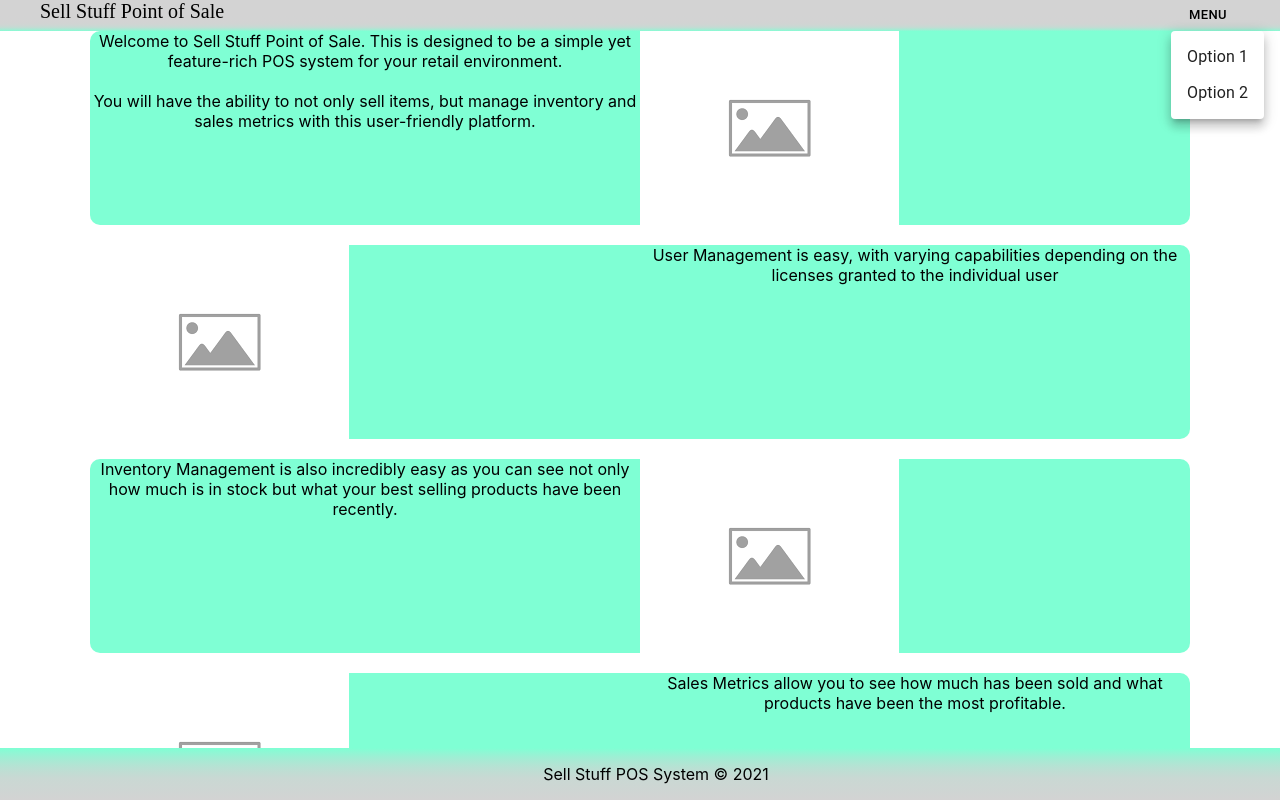
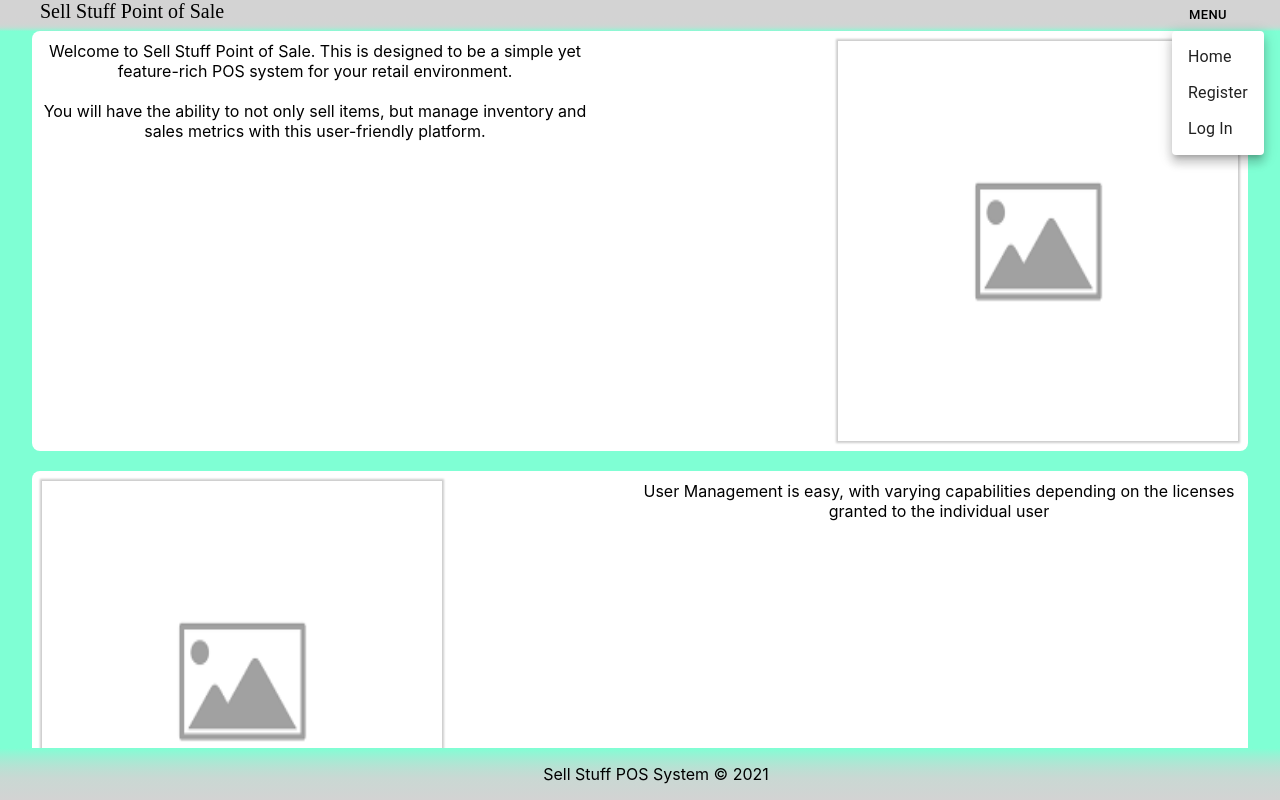
Before and after one commit to knaber4124/SellStuff, a React (Create React App) app: page / in a window 1280 px wide. Both pictures are taken after a click on the button "MENU". Shown: the top 800 px of the page. Built offline with nearby package versions, Linux system fonts and the light colour scheme.

Commit message:
menu navigation started with global user state

```diff
--- a/src/App.css
+++ b/src/App.css
@@ -3,7 +3,7 @@
 }
 
 .container {
-  max-width: 1100px;
+  background: aquamarine;
   margin: auto;
   overflow: hidden;
   padding: 0 2rem;
--- a/src/App.js
+++ b/src/App.js
@@ -4,22 +4,28 @@ import { BrowserRouter as Router, Route, Routes } from 'react-router-dom';
 import Header from '../src/components/layout/Header';
 import Footer from '../src/components/layout/Footer';
 import Home from './components/pages/Home';
+import Register from './components/pages/Register';
+import LogIn from './components/pages/LogIn'
+import UsersState from './context/users/UsersState';
 
 
 function App() {
   return (
     <div className="App">
+      <UsersState>
         <Header />
         <Router>
           <Fragment>
             <div className='container'>
               <Routes>
                 <Route path='/' element={<Home />} />
-
+                <Route path='/register' element={<Register />} />
+                <Route path='login' element={<LogIn />} />
               </Routes>
             </div>
           </Fragment>
         </Router>
+      </UsersState>
       <Footer />
     </div >
   );
--- a/src/components/layout/Header.js
+++ b/src/components/layout/Header.js
@@ -1,10 +1,12 @@
 import './layout.css';
-import React, { useState } from 'react'
+import React, { useState, useContext } from 'react';
 import Box from '@mui/material/Box';
 import Button from '@mui/material/Button';
 import Menu from '@mui/material/Menu';
 import MenuItem from '@mui/material/MenuItem';
 import { createTheme, ThemeProvider } from '@mui/material/styles';
+import UsersContext from '../../context/users/usersContext';
+
 
 
 const theme = createTheme({
@@ -16,18 +18,33 @@ const theme = createTheme({
 })
 
 
+
+
+
 const Header = () => {
+    const usersContext = useContext(UsersContext);
+    // const { loggedIn, user } = usersContext;
+
+    const test = () => {
+        console.log(usersContext.loggedIn);
+    }
+
     const [anchorEl, setAnchorEl] = useState(null);
     const open = Boolean(anchorEl);
     const handleClick = (event) => {
+        test();
         setAnchorEl(event.currentTarget);
     };
     const handleClose = () => {
         setAnchorEl(null);
     };
 
+
+
+
     return (
-        <Box sx={{ display: 'flex', justifyContent: 'space-between', px: 5 }} className='header'>
+        <Box sx={{ display: 'flex', justifyContent: 'space-between', px: 5 }
+        } className='header' >
             <item className='title'>Sell Stuff Point of Sale</item>
             <item>
                 <ThemeProvider theme={theme}>
@@ -43,8 +60,10 @@ const Header = () => {
                     MenuListProps={{
                         'aria-labelledby': 'basic-button',
                     }}>
-                    <MenuItem className='menuItem'>Option 1</MenuItem>
-                    <MenuItem className='menuItem'>Option 2</MenuItem>
+                    <MenuItem className='menuItem' component='a' href='/'>Home</MenuItem>
+                    <MenuItem className='menuItem' component='a' href='/register' >Register</MenuItem>
+                    <MenuItem className='menuItem' component='a' href='/login'>Log In</MenuItem>
+
                 </Menu>
             </item>
         </Box >
--- a/src/components/pages/Home.js
+++ b/src/components/pages/Home.js
@@ -11,26 +11,26 @@ function Home() {
                     <br />
                     <br /> You will have the ability to not only sell items, but manage inventory and sales metrics with this user-friendly platform.
                 </p1>
-                <img src={placeHolder} alt='placeholder image' />
+                <img src={placeHolder} alt='placeholder image' className='sampleImageRight' />
 
             </Box>
         <br/>
             <Box sx={{ display: 'grid', gridTemplateColumns: 'repeat(2,1fr)' }} className='pagesBody'>
 
-                <img src={placeHolder} alt='placeholder image' />
+                <img src={placeHolder} alt='placeholder image' className='sampleImage' />
 
                 <p1> User Management is easy, with varying capabilities depending on the licenses granted to the individual user</p1>
             </Box>
             <br/>
             <Box sx={{ display: 'grid', gridTemplateColumns: 'repeat(2,1fr)' }} className='pagesBody'  >
                 <p1>Inventory Management is also incredibly easy as you can see not only how much is in stock but what your best selling products have been recently.</p1>
-                <img src={placeHolder} alt='placeholder image' />
+                <img src={placeHolder} alt='placeholder image' className='sampleImageRight' />
 
             </Box>
             <br/>
             <Box sx={{ display: 'grid', gridTemplateColumns: 'repeat(2,1fr)' }} className='pagesBody'>
 
-                <img src={placeHolder} alt='placeholder image' />
+                <img src={placeHolder} alt='placeholder image' className='sampleImage' />
 
                 <p1> Sales Metrics allow you to see how much has been sold and what products have been the most profitable.</p1>
             </Box>
--- /dev/null
+++ b/src/components/pages/LogIn.js
@@ -0,0 +1,9 @@
+import React,{Fragment} from 'react'
+
+const LogIn = () => {
+  return (
+    <Fragment>LogIn</Fragment>
+  )
+}
+
+export default LogIn
--- /dev/null
+++ b/src/components/pages/Register.js
@@ -0,0 +1,12 @@
+import React,{Fragment} from 'react'
+
+
+const Register = () => {
+  return (
+    <Fragment>
+    <p1>REGISTER A NEW ACCOUNT</p1>
+    </Fragment>
+  )
+}
+
+export default Register
--- a/src/components/pages/pages.css
+++ b/src/components/pages/pages.css
@@ -1,4 +1,19 @@
 .pagesBody{
-    background-color: aquamarine;
-    border-radius:10px;
+    background-color: white;
+    max-width: 1300px;
+    align-self: center;
+    margin: auto;
+    padding: 10px;
+    border-radius: 8px;
 }
+.sampleImage{
+    box-shadow: 0 0 2px 2px rgba(0, 0, 0, 0.2) ;
+    width: 400px;
+    height: 400px;
+}
+.sampleImageRight{
+    box-shadow: 0 0 2px 2px rgba(0, 0, 0, 0.2) ;
+    width: 400px;
+    height: 400px;
+    margin-left: 250px;
+}
--- /dev/null
+++ b/src/context/users/UsersState.js
@@ -0,0 +1,23 @@
+import React, { useReducer } from 'react';
+import usersContext from './usersContext';
+import usersReducer from './usersReducer';
+
+const UsersState = props => {
+    const initialState = {
+        loggedIn: false,
+        user: null
+    }
+
+    const [state, dispatch] = useReducer(usersReducer, initialState);
+
+
+
+    return (
+        <usersContext.Provider
+            value={{
+                loggedIn: state.loggedIn
+            }}>{props.children}
+        </usersContext.Provider>
+    )
+}
+export default UsersState;
--- /dev/null
+++ b/src/context/users/usersContext.js
@@ -0,0 +1,5 @@
+import { createContext } from "react";
+
+const usersContext = createContext();
+
+export default usersContext;
```
Also changed, not shown: src/context/users/usersReducer.js (added). Lines whose indentation alone changed are shown as unchanged.
